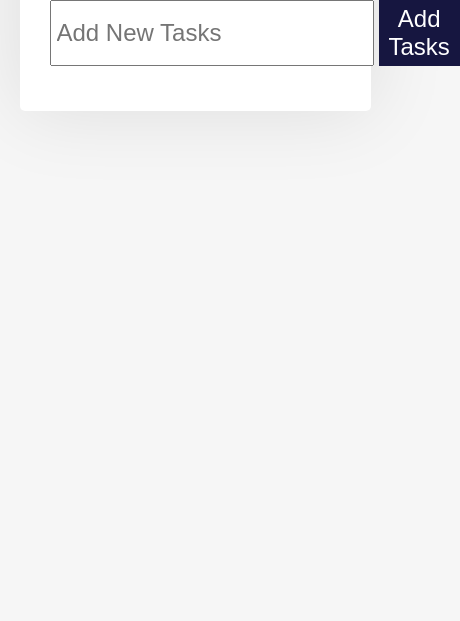
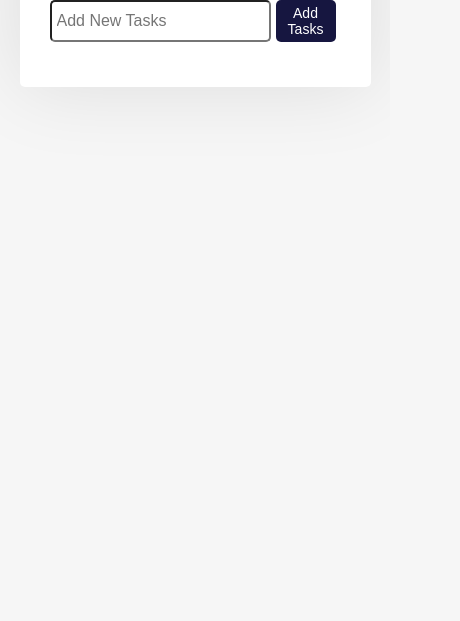
Before and after one commit to xongor2/todo-list-APP, a plain HTML site: page index.html in a window 390 px wide. Shown: the part 223-844 px from the top of the page, 460 px wide, since content can reach past the window. Drawn offline with Linux system fonts and the light colour scheme.

Commit message:
added styling

```diff
--- a/style.css
+++ b/style.css
@@ -33,11 +33,13 @@ body{
     flex: 1;
     font-size: 1.5rem;
     padding: 5px;
+    border-radius: 5px;
 
 }
 #formButton {
     font-size: 1.5rem;
     padding: 5px 10px;
+    border-radius: 5px;
     border: none;
     background-color: #161640;
     color: white;
@@ -50,7 +52,8 @@ body{
     gap: 8px;              /* Kala fogaansho yar */
     padding: 10px;
     list-style: none;
-    margin-block: 50;
+    margin-block: 10px;
+
 }
 .todoItem{
      background-color: #eee;
@@ -74,3 +77,21 @@ body{
     text-decoration: line-through;
     color: gray;
 }
+
+@media (max-width: 480px) {
+    #todoInput {
+    font-size: 16px;
+    padding: 10px 5px;
+
+}
+  #formButton {
+    font-size: 14px;
+    padding: 5px ;
+    margin-right: 5px;
+}
+#todoList button{
+    font-size: 14px;
+
+}
+
+}
```
